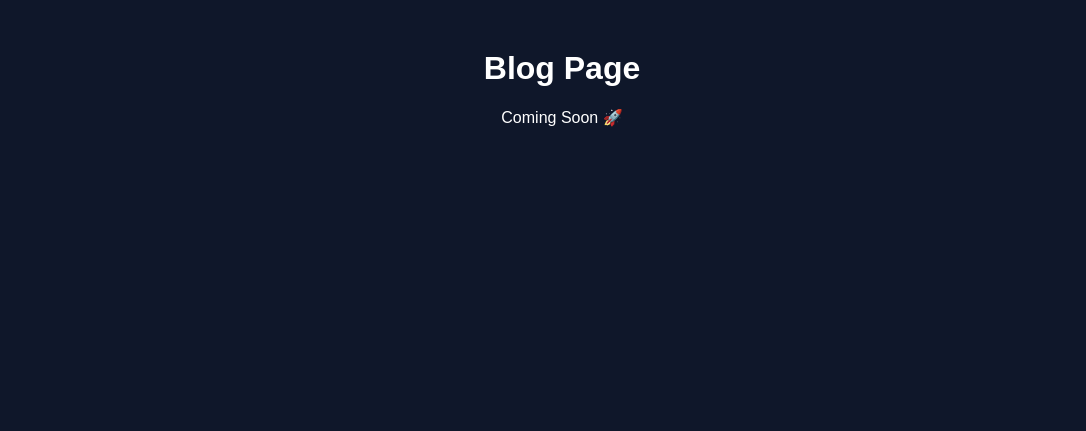
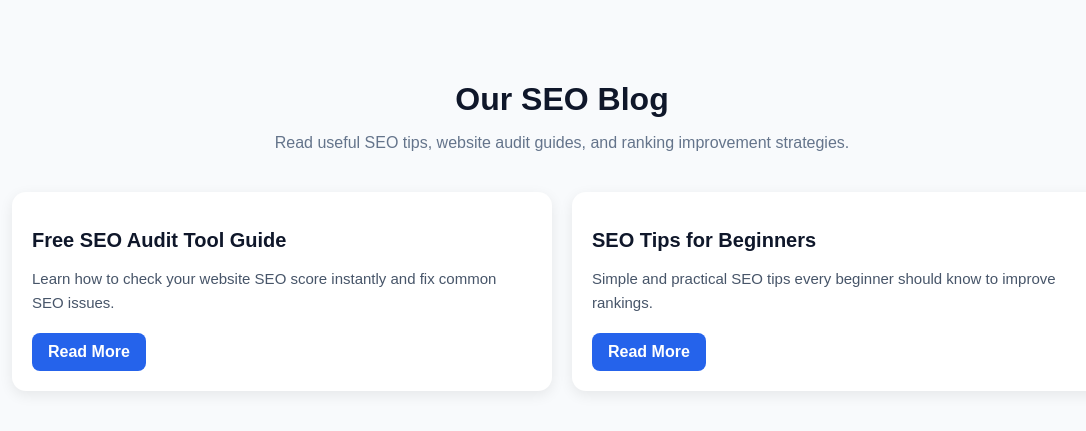
Before and after one commit to mayanksign/seo-audit-tool, a Flask app: page /blog in a window 1280 px wide. Shown: the top 431 px of the page, without its empty margins (78-1164 px from the left). Run offline with Flask 3, Linux system fonts and the light colour scheme.

Commit message:
Update blog.html

```diff
--- a/templates/blog.html
+++ b/templates/blog.html
@@ -1,18 +1,107 @@
-
 <!DOCTYPE html>
 <html lang="en">
 <head>
-    <meta charset="UTF-8">
-    <meta name="viewport" content="width=device-width, initial-scale=1.0">
-    <title>Blog - Free SEO Audit</title>
+  <meta charset="UTF-8">
+  <meta name="viewport" content="width=device-width, initial-scale=1.0">
+  <title>SEO Blog | Free SEO Audit</title>
+  <meta name="description" content="Read our latest SEO blogs, tips, and website audit guides to improve your rankings.">
+  <style>
+    body {
+      font-family: Arial, sans-serif;
+      background: #f8fafc;
+      margin: 0;
+      padding: 0;
+      color: #1e293b;
+    }
+
+    .container {
+      max-width: 1100px;
+      margin: 40px auto;
+      padding: 20px;
+    }
+
+    h1 {
+      text-align: center;
+      margin-bottom: 10px;
+      color: #0f172a;
+    }
+
+    .subtext {
+      text-align: center;
+      color: #64748b;
+      margin-bottom: 40px;
+    }
+
+    .blog-grid {
+      display: grid;
+      grid-template-columns: repeat(auto-fit, minmax(240px, 1fr));
+      gap: 20px;
+    }
+
+    .blog-card {
+      background: #fff;
+      border-radius: 14px;
+      padding: 20px;
+      box-shadow: 0 4px 14px rgba(0,0,0,0.08);
+      transition: 0.3s ease;
+    }
+
+    .blog-card:hover {
+      transform: translateY(-5px);
+    }
+
+    .blog-card h2 {
+      font-size: 20px;
+      margin-bottom: 10px;
+      color: #0f172a;
+    }
+
+    .blog-card p {
+      font-size: 15px;
+      color: #475569;
+      margin-bottom: 18px;
+      line-height: 1.6;
+    }
+
+    .read-btn {
+      display: inline-block;
+      text-decoration: none;
+      background: #2563eb;
+      color: white;
+      padding: 10px 16px;
+      border-radius: 8px;
+      font-weight: bold;
+    }
+
+    .read-btn:hover {
+      background: #1d4ed8;
+    }
+  </style>
 </head>
-<body style="background:#0f172a; color:white; font-family:Arial;">
+<body>
 
-    <h1 style="text-align:center; margin-top:50px;">Blog Page</h1>
+  <div class="container">
+    <h1>Our SEO Blog</h1>
+    <p class="subtext">Read useful SEO tips, website audit guides, and ranking improvement strategies.</p>
 
-    <p style="text-align:center;">
-        Coming Soon 🚀
-    </p>
+    <div class="blog-grid">
+      <div class="blog-card">
+        <h2>Free SEO Audit Tool Guide</h2>
+        <p>Learn how to check your website SEO score instantly and fix common SEO issues.</p>
+        <a href="/blog/free-seo-audit-tool" class="read-btn">Read More</a>
+      </div>
+
+      <div class="blog-card">
+        <h2>SEO Tips for Beginners</h2>
+        <p>Simple and practical SEO tips every beginner should know to improve rankings.</p>
+        <a href="/blog/seo-tips-for-beginners" class="read-btn">Read More</a>
+      </div>
+
+
+
+
+    </div>
+  </div>
 
 </body>
 </html>
```
